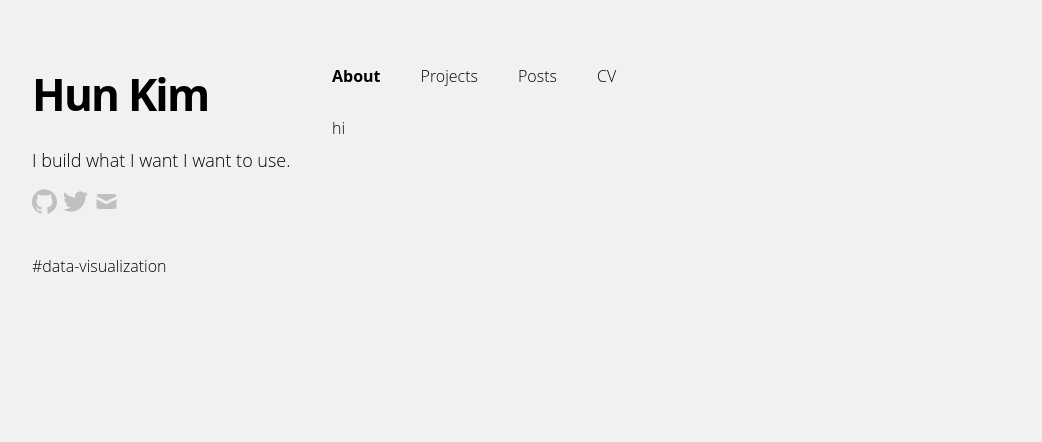
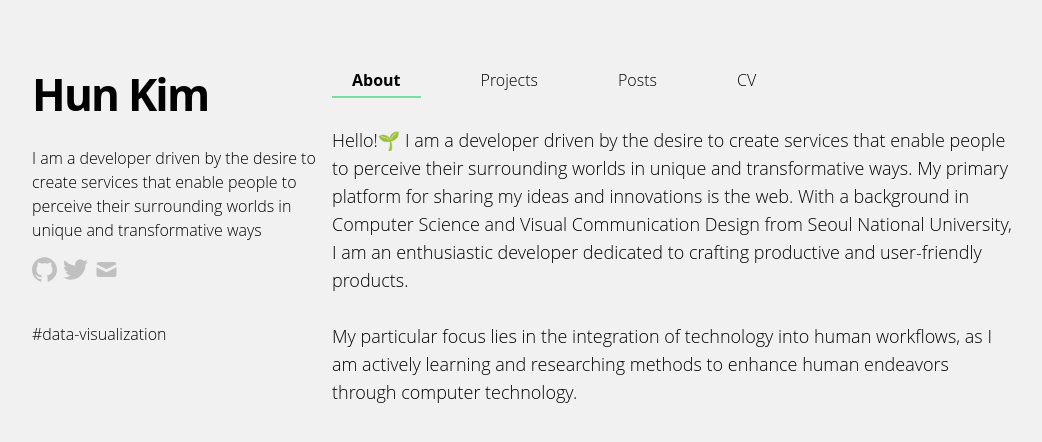
Before and after one commit to hunkim98/blog, a Next.js app: page / in a window 1280 px wide. Shown: the top 442 px of the page, without its empty margins (116-1158 px from the left). Built offline with nearby package versions, Linux system fonts and the light colour scheme.

Commit message:
Add style to nav bar

```diff
--- a/components/about.tsx
+++ b/components/about.tsx
@@ -3,7 +3,20 @@ import React from "react";
 const About = () => {
   return (
     <section className="md:ml-[300px]">
-      <div>hi</div>
+      <p className="mb-7 text-lg">
+        Hello!🌱 I am a developer driven by the desire to create services that
+        enable people to perceive their surrounding worlds in unique and
+        transformative ways. My primary platform for sharing my ideas and
+        innovations is the web. With a background in Computer Science and Visual
+        Communication Design from Seoul National University, I am an
+        enthusiastic developer dedicated to crafting productive and
+        user-friendly products.
+      </p>
+      <p className="mb-7 text-lg">
+        My particular focus lies in the integration of technology into human
+        workflows, as I am actively learning and researching methods to enhance
+        human endeavors through computer technology.
+      </p>
     </section>
   );
 };
--- a/components/intro.tsx
+++ b/components/intro.tsx
@@ -15,8 +15,10 @@ const Intro = () => {
       >
         Hun Kim
       </h1>
-      <h4 className="md:text-left text-lg mt-5">
-        I build what I want I want to use.
+      <h4 className="md:text-left text-md mt-5 pr-4">
+        I am a developer driven by the desire to create services that enable
+        people to perceive their surrounding worlds in unique and transformative
+        ways
       </h4>
       <div className="mt-[15px] flex space-x-1.5">
         <SocialIcon
--- a/components/nav-bar.tsx
+++ b/components/nav-bar.tsx
@@ -11,7 +11,13 @@ const NavBar = ({
   return (
     <div className="md:ml-[300px] flex mt-16 mb-6 md:mb-7 gap-10">
       <div
-        className={"" + (selectedCategory === "About" ? "font-bold" : "")}
+        className={
+          "px-5 py-1" +
+          " " +
+          (selectedCategory === "About"
+            ? "font-bold border-b-lightGreen border-b-2"
+            : "")
+        }
         onClick={() => {
           setSelectedCategory("About");
         }}
@@ -19,7 +25,13 @@ const NavBar = ({
         About
       </div>
       <div
-        className={"" + (selectedCategory === "Projects" ? "font-bold" : "")}
+        className={
+          "px-5 py-1" +
+          " " +
+          (selectedCategory === "Projects"
+            ? "font-bold border-b-lightGreen border-b-2"
+            : "")
+        }
         onClick={() => {
           setSelectedCategory("Projects");
         }}
@@ -27,14 +39,20 @@ const NavBar = ({
         Projects
       </div>
       <div
-        className={"" + (selectedCategory === "Posts" ? "font-bold" : "")}
+        className={
+          "px-5 py-1" +
+          " " +
+          (selectedCategory === "Posts"
+            ? "font-bold border-b-lightGreen border-b-2"
+            : "")
+        }
         onClick={() => {
           setSelectedCategory("Posts");
         }}
       >
         Posts
       </div>
-      <div>CV</div>
+      <div className={"px-5 py-1"}>CV</div>
     </div>
   );
 };
--- a/pages/index.tsx
+++ b/pages/index.tsx
@@ -37,7 +37,7 @@ export default function Index({
     <>
       <Layout>
         <Head>
-          <title>Hun&rsquo;s Blog</title>
+          <title>Hun Kim</title>
         </Head>
         <Container>
           <div className="md:min-w-[300px] md:fixed md:max-w-[300px]">
--- a/pages/posts.tsx
+++ b/pages/posts.tsx
@@ -19,7 +19,7 @@ export default function Index({ allPosts, categories }: Props) {
     <>
       <Layout>
         <Head>
-          <title>Hun&rsquo;s Blog</title>
+          <title>Hun&rsquo;s Posts</title>
         </Head>
         <Container>
           <div className="md:min-w-[300px] md:fixed md:max-w-[300px]">
--- a/pages/projects.tsx
+++ b/pages/projects.tsx
@@ -20,7 +20,7 @@ export default function Index({ allProjects, categories }: Props) {
     <>
       <Layout>
         <Head>
-          <title>Hun&rsquo;s Blog</title>
+          <title>Hun&rsquo;s Projects</title>
         </Head>
         <Container>
           <div className="md:min-w-[300px] md:fixed md:max-w-[300px]">
```
